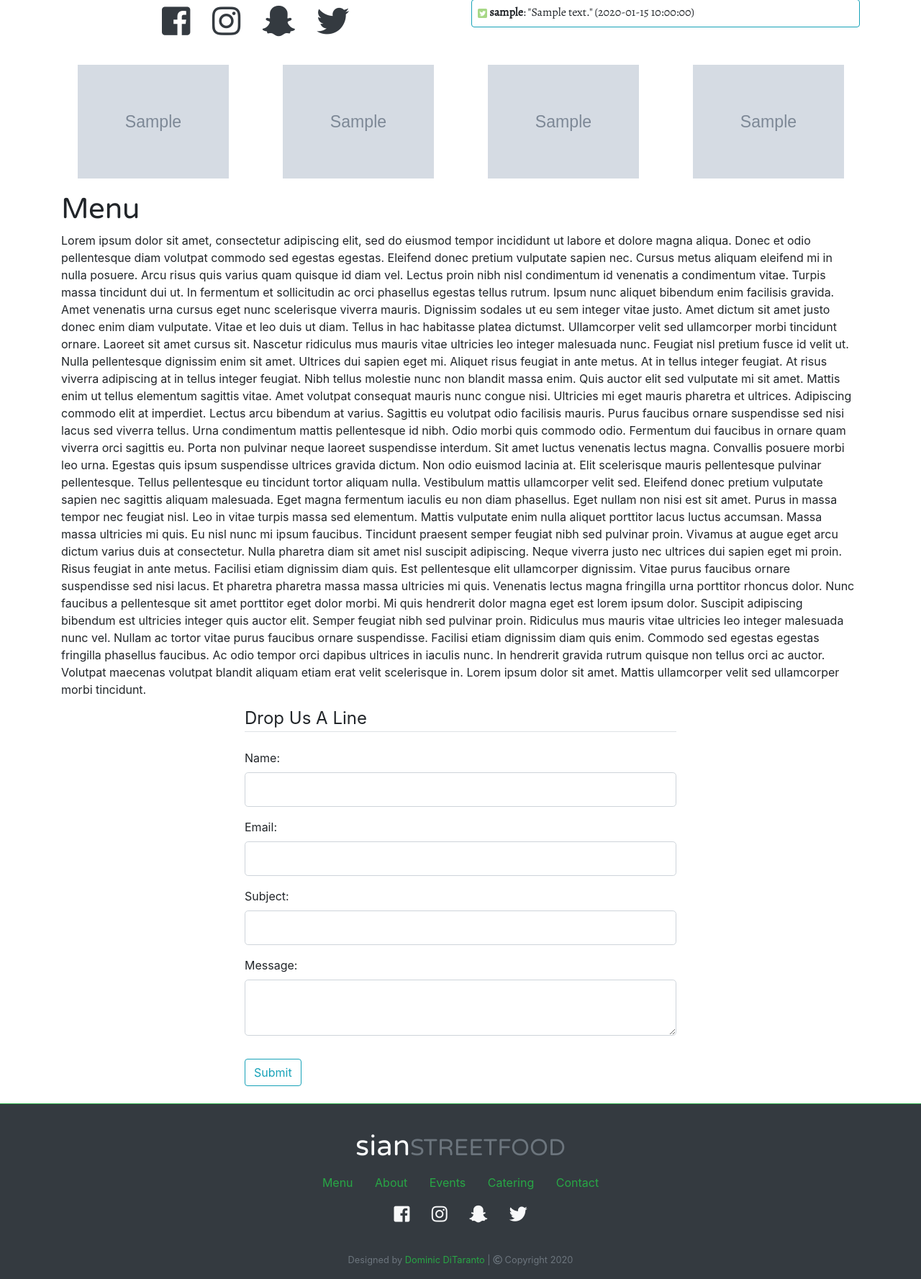
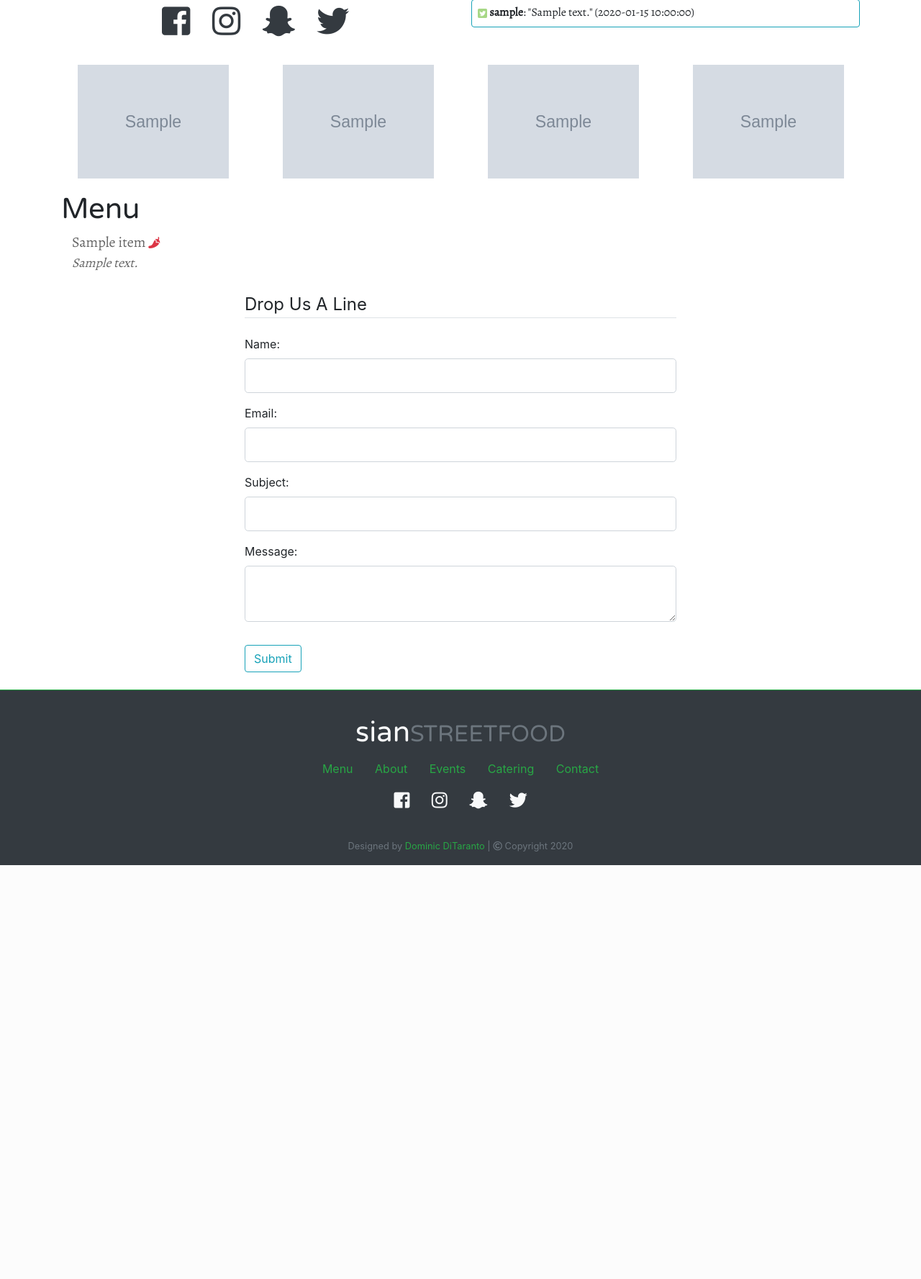
Before and after one commit to domdit/sian, a Python web app: template templates/index.html in a window 1280 px wide. Shown: the part 868-2645 px from the top of the page at 72% size. After the commit the page ends 2070 px from the top, so only its background shows below. Run offline with Jinja, Linux system fonts and the light colour scheme; the template is opened without the code that fills it: most values are stand-ins (such as "Sample title", 1, 10 or a date in 2020); grey boxes marked "Sample" are stand-in pictures; form fields are guessed from the names that the template uses; some libraries are stand-ins or nearby versions.

Commit message:
added menu to index.html and figured out layout

```diff
--- a/routes.py
+++ b/routes.py
@@ -31,6 +31,9 @@ def index():
             x = os.path.join('static/img/menu/', filename)
             menu_image_list.append(x)
 
+    # Menu Items
+    items = MenuItem.query.order_by(MenuItem.rank.asc())
+
     # Handling email contact form
     form = Contact()
     if request.method == 'POST':
@@ -45,7 +48,7 @@ def index():
             mail.send(msg)
             flash('Message sent successfully!')
 
-    return render_template('index.html', title='Sian Street Food', form=form, year=year,
+    return render_template('index.html', title='Sian Street Food', form=form, year=year, items=items,
                            tweet_handle=handle, tweet_text=text, tweet_time=time, tweet_user=twitter_user_name,
                            image1=menu_image_list[0], image2=menu_image_list[1],
                            image3=menu_image_list[2], image4=menu_image_list[3])
@@ -82,6 +85,7 @@ def admin():
 
     img_form = Image()
     if img_form.validate_on_submit():
+
         if img_form.img1.data:
             save_picture(img_form.img1.data, '1')
 
--- a/templates/index.html
+++ b/templates/index.html
@@ -135,15 +135,60 @@
 
     <h1>Menu</h1>
 
-Lorem ipsum dolor sit amet, consectetur adipiscing elit, sed do eiusmod tempor incididunt ut labore et dolore magna aliqua. Donec et odio pellentesque diam volutpat commodo sed egestas egestas. Eleifend donec pretium vulputate sapien nec. Cursus metus aliquam eleifend mi in nulla posuere. Arcu risus quis varius quam quisque id diam vel. Lectus proin nibh nisl condimentum id venenatis a condimentum vitae. Turpis massa tincidunt dui ut. In fermentum et sollicitudin ac orci phasellus egestas tellus rutrum. Ipsum nunc aliquet bibendum enim facilisis gravida. Amet venenatis urna cursus eget nunc scelerisque viverra mauris. Dignissim sodales ut eu sem integer vitae justo. Amet dictum sit amet justo donec enim diam vulputate.
 
-Vitae et leo duis ut diam. Tellus in hac habitasse platea dictumst. Ullamcorper velit sed ullamcorper morbi tincidunt ornare. Laoreet sit amet cursus sit. Nascetur ridiculus mus mauris vitae ultricies leo integer malesuada nunc. Feugiat nisl pretium fusce id velit ut. Nulla pellentesque dignissim enim sit amet. Ultrices dui sapien eget mi. Aliquet risus feugiat in ante metus. At in tellus integer feugiat. At risus viverra adipiscing at in tellus integer feugiat. Nibh tellus molestie nunc non blandit massa enim.
+    {% for item in items %}
 
-Quis auctor elit sed vulputate mi sit amet. Mattis enim ut tellus elementum sagittis vitae. Amet volutpat consequat mauris nunc congue nisi. Ultricies mi eget mauris pharetra et ultrices. Adipiscing commodo elit at imperdiet. Lectus arcu bibendum at varius. Sagittis eu volutpat odio facilisis mauris. Purus faucibus ornare suspendisse sed nisi lacus sed viverra tellus. Urna condimentum mattis pellentesque id nibh. Odio morbi quis commodo odio. Fermentum dui faucibus in ornare quam viverra orci sagittis eu. Porta non pulvinar neque laoreet suspendisse interdum. Sit amet luctus venenatis lectus magna. Convallis posuere morbi leo urna. Egestas quis ipsum suspendisse ultrices gravida dictum. Non odio euismod lacinia at. Elit scelerisque mauris pellentesque pulvinar pellentesque.
+        {% if item.head == True %}
 
-Tellus pellentesque eu tincidunt tortor aliquam nulla. Vestibulum mattis ullamcorper velit sed. Eleifend donec pretium vulputate sapien nec sagittis aliquam malesuada. Eget magna fermentum iaculis eu non diam phasellus. Eget nullam non nisi est sit amet. Purus in massa tempor nec feugiat nisl. Leo in vitae turpis massa sed elementum. Mattis vulputate enim nulla aliquet porttitor lacus luctus accumsan. Massa massa ultricies mi quis. Eu nisl nunc mi ipsum faucibus. Tincidunt praesent semper feugiat nibh sed pulvinar proin. Vivamus at augue eget arcu dictum varius duis at consectetur. Nulla pharetra diam sit amet nisl suscipit adipiscing. Neque viverra justo nec ultrices dui sapien eget mi proin. Risus feugiat in ante metus.
+            {% if loop.index > 1 %}
+                </div>
+            {% endif %}
 
-Facilisi etiam dignissim diam quis. Est pellentesque elit ullamcorper dignissim. Vitae purus faucibus ornare suspendisse sed nisi lacus. Et pharetra pharetra massa massa ultricies mi quis. Venenatis lectus magna fringilla urna porttitor rhoncus dolor. Nunc faucibus a pellentesque sit amet porttitor eget dolor morbi. Mi quis hendrerit dolor magna eget est lorem ipsum dolor. Suscipit adipiscing bibendum est ultricies integer quis auctor elit. Semper feugiat nibh sed pulvinar proin. Ridiculus mus mauris vitae ultricies leo integer malesuada nunc vel. Nullam ac tortor vitae purus faucibus ornare suspendisse. Facilisi etiam dignissim diam quis enim. Commodo sed egestas egestas fringilla phasellus faucibus. Ac odio tempor orci dapibus ultrices in iaculis nunc. In hendrerit gravida rutrum quisque non tellus orci ac auctor. Volutpat maecenas volutpat blandit aliquam etiam erat velit scelerisque in. Lorem ipsum dolor sit amet. Mattis ullamcorper velit sed ullamcorper morbi tincidunt.
+            <div>
+                <div class="menu_heading">
+                    {{ item.name }}
+
+                    <small class="menu_item_name" >
+                        {{item.description}}
+                    </small>
+
+                </div>
+            </div>
+            <div class="row">
+        {% else %}
+
+            <div class="col-lg-4 col-md-6">
+                <div class="menu_item_name">
+
+                    {{ item.name }}
+
+                    {% if item.spice %}
+                        <small><i class="fas fa-pepper-hot text-danger"></i></small>
+                    {%endif%}
+
+                    {% if item.vegetarian %}
+                        <small><i class="fas fa-leaf text-success"></i></small>
+                    {%endif%}
+
+                </div>
+
+                <div class="menu_item_description mb-3">
+                    {{ item.description }}
+                </div>
+            </div>
+
+            {% if count == 4 %}
+                </div>
+            {% endif %}
+
+
+        {% endif %}
+
+    {% endfor %}
+                <!-- This is closing tag for the final .row div created in for loop -->
+                </div>
+
+
 
     <div class="row">
         <form class="contact_form" action="" method="POST">
```
Also changed, not shown: templates/working.html (+16 -5 lines), site.db.
